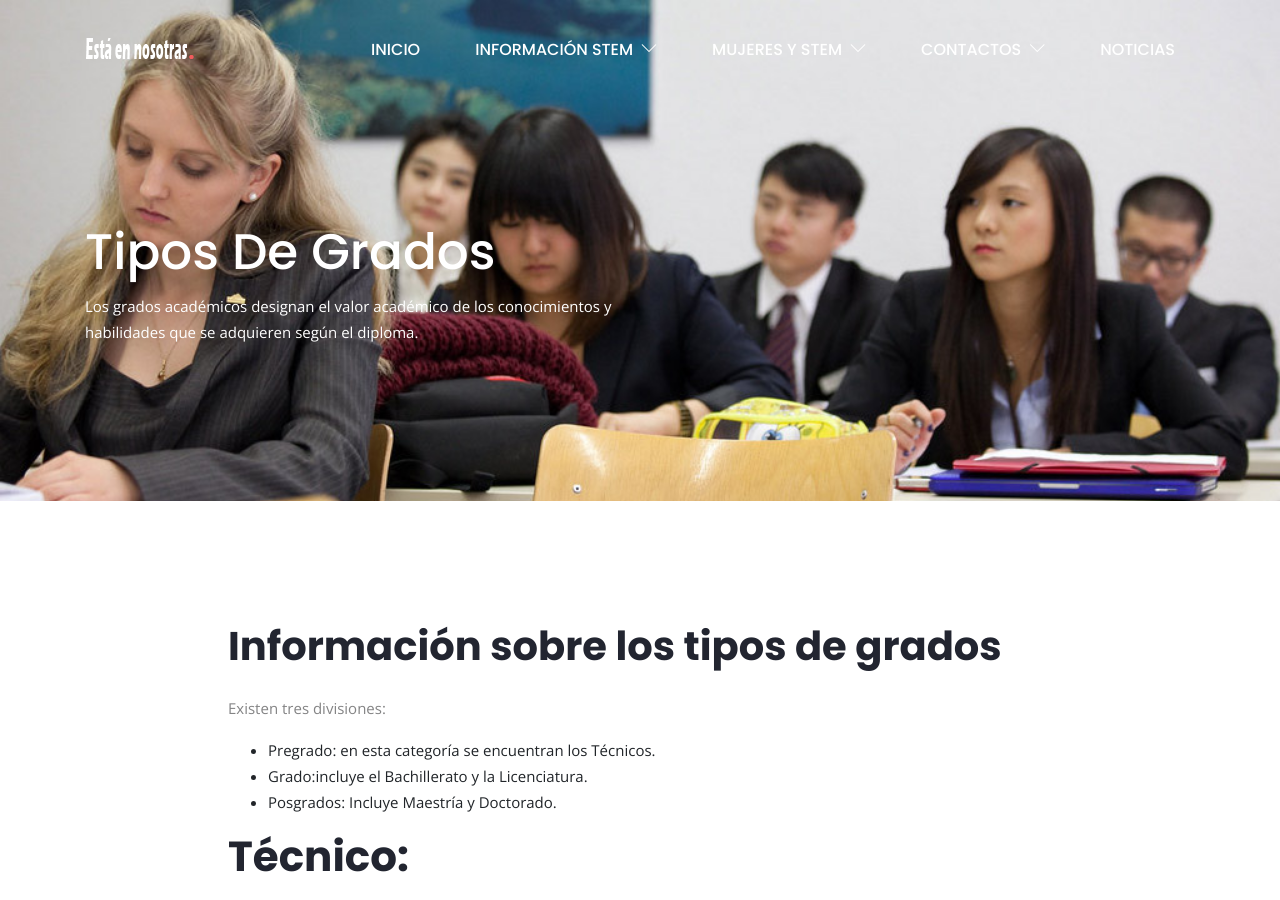
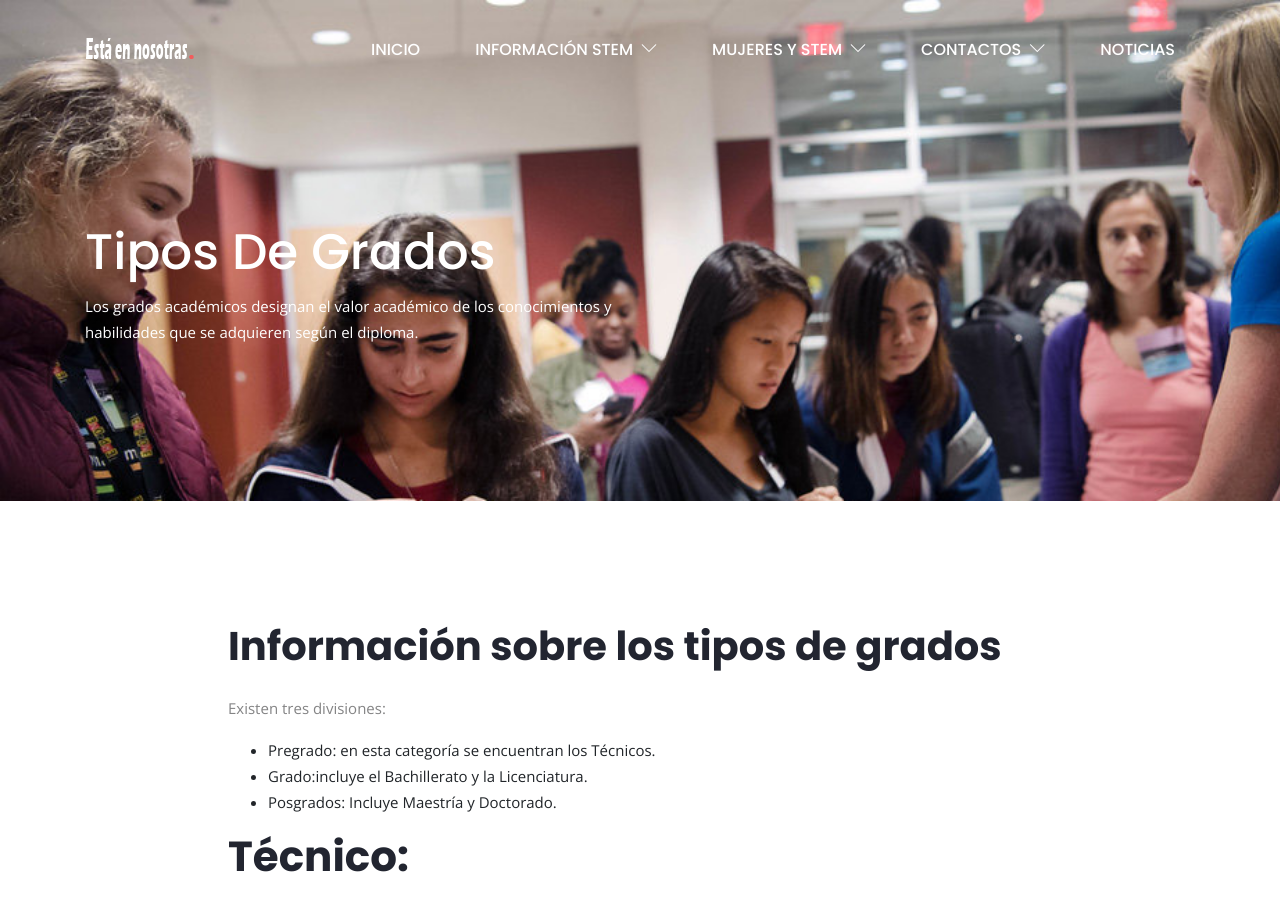
Before and after one commit to estaennosotraspiloto/estaennosotraspiloto, a Jekyll site: the page built from tipos-de-grados.html, in a window 1280 px wide and 900 px high. Built offline with Jekyll 4.4.1, drawn with Linux system fonts in a browser that asks for light colours.

Commit message:
Update from Forestry.io estaennosotraspiloto created assets/images/team/grados-aca2.jpg estaennosotraspiloto updated tipos-de-grados.html

```diff
--- a/tipos-de-grados.html
+++ b/tipos-de-grados.html
@@ -1,6 +1,6 @@
 ---
 layout: default
-header_image: "/assets/images/team/tipos-de-grados-d.jpg"
+header_image: "/assets/images/team/grados-aca2.jpg"
 title: Tipos de grados
 description: Los grados académicos designan el valor académico de los conocimientos
   y habilidades que se adquieren según el diploma.
```
Also changed, not shown: assets/images/team/grados-aca2.jpg (added).
